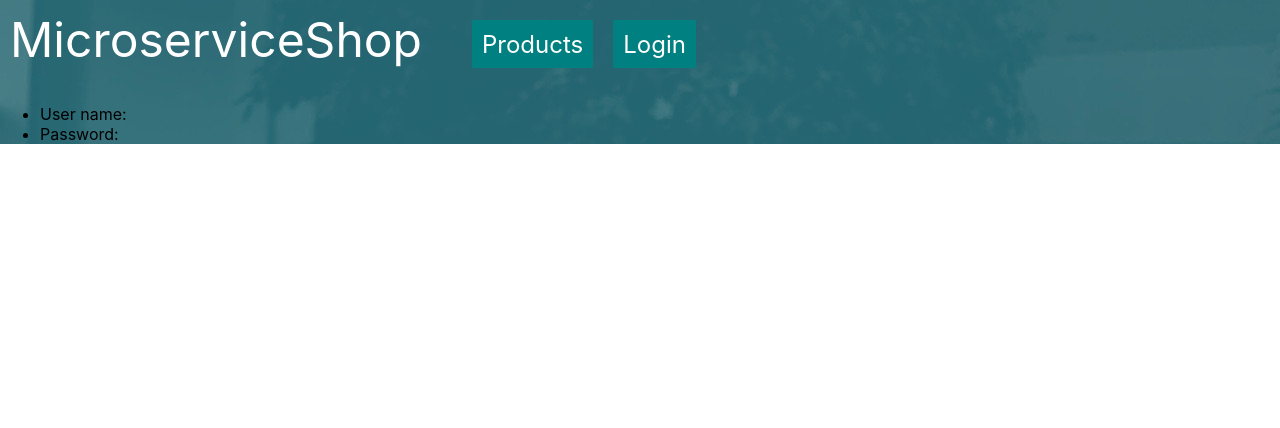
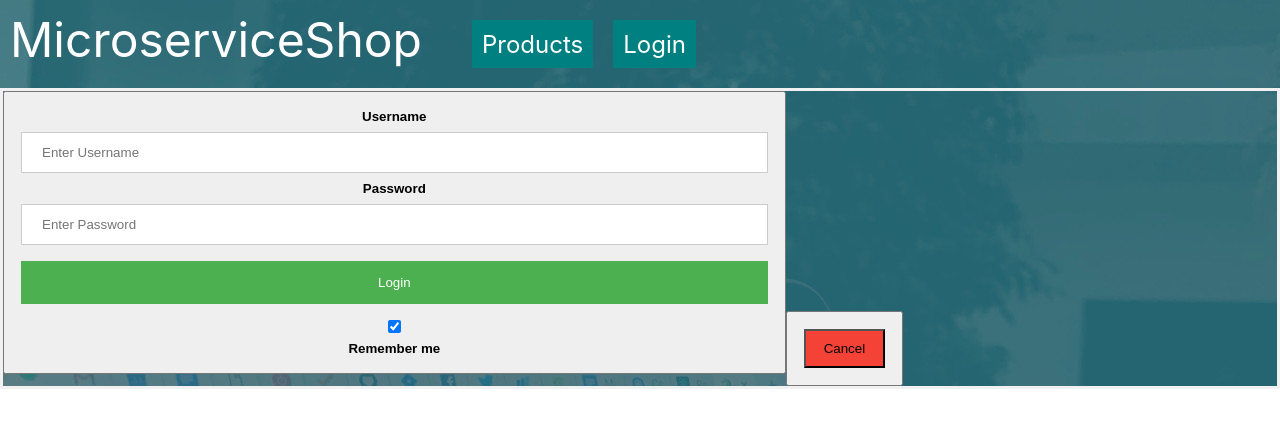
Before and after one commit to olavurellefsen/microserviceshop, a React (Create React App) app: page /login in a window 1280 px wide. Shown: the top 428 px of the page. Built offline with nearby package versions, Linux system fonts and the light colour scheme.

Commit message:
Login page

```diff
--- a/src/Login/Login.js
+++ b/src/Login/Login.js
@@ -1,4 +1,5 @@
 import React, { Component } from 'react';
+import { LoginBody, LoginForm, LoginLabel, LoginField, LoginButton, CancelButton, Container } from './Login.style';
 
 class Login extends Component {
   constructor(props) {
@@ -17,12 +18,26 @@ handleLogon(text)
 
 render() {
   return (
-    <div className="shopping-list">
-        <ul>
-          <li>User name:</li>
-          <li>Password:</li>
-        </ul>
-      </div>
+    <LoginBody>
+      <LoginForm action="/action_page.php">
+          <Container>
+            <LoginLabel for="uname">Username</LoginLabel>
+            <LoginField type="text" placeholder="Enter Username" name="uname" required />
+
+            <LoginLabel for="psw">Password</LoginLabel>
+            <LoginField type="password" placeholder="Enter Password" name="psw" required />
+
+            <LoginButton type="submit">Login</LoginButton>
+            <LoginLabel>
+              <LoginField type="checkbox" checked="checked" name="remember" /> Remember me
+            </LoginLabel>
+          </Container>
+
+          <Container>
+            <CancelButton type="button" class="cancelbtn">Cancel</CancelButton>
+          </Container>
+      </LoginForm>
+    </LoginBody>
   )
 }
 
--- /dev/null
+++ b/src/Login/Login.style.js
@@ -0,0 +1,45 @@
+import styled from 'styled-components';
+
+export const LoginBody = styled.div`
+    font-family: Arial, Helvetica, sans-serif;
+`;
+
+export const LoginForm = styled.div`
+    border: 3px solid #f1f1f1;
+`;
+
+export const LoginLabel = styled.label`
+    font-weight: bold;
+`;
+
+export const LoginField = styled.input`
+    width: 100%;
+    padding: 12px 20px;
+    margin: 8px 0;
+    display: inline-block;
+    border: 1px solid #ccc;
+    box-sizing: border-box;
+`;
+
+export const LoginButton = styled.button`
+    background-color: #4CAF50;
+    color: white;
+    padding: 14px 20px;
+    margin: 8px 0;
+    border: none;
+    cursor: pointer;
+    width: 100%;
+    &:hover{
+        opacity: 0.8;
+    }
+`;
+
+export const CancelButton = styled.button`
+    width: auto;
+    padding: 10px 18px;
+    background-color: #f44336;
+`;
+
+export const Container = styled.button`
+    padding: 16px;
+`
```
